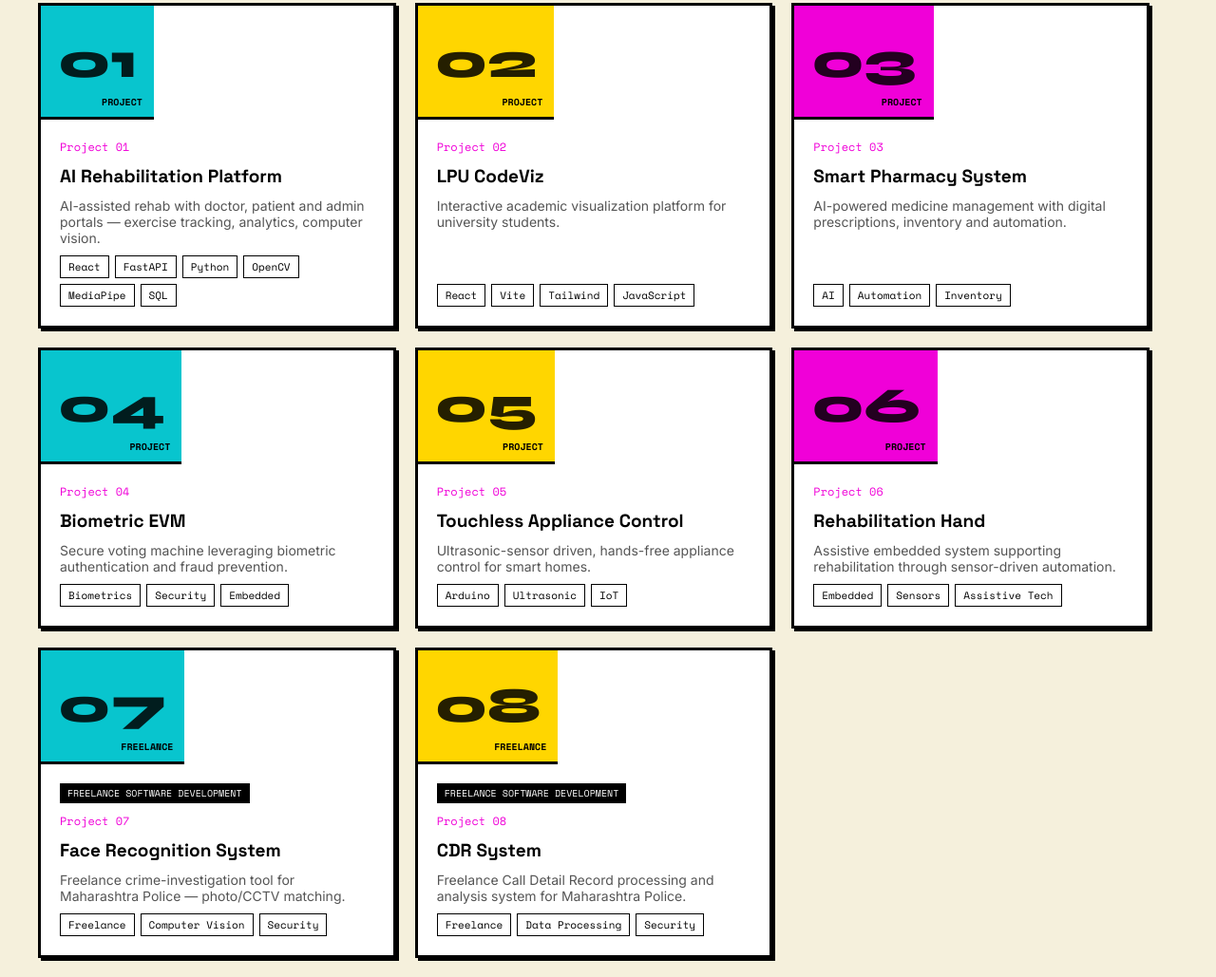
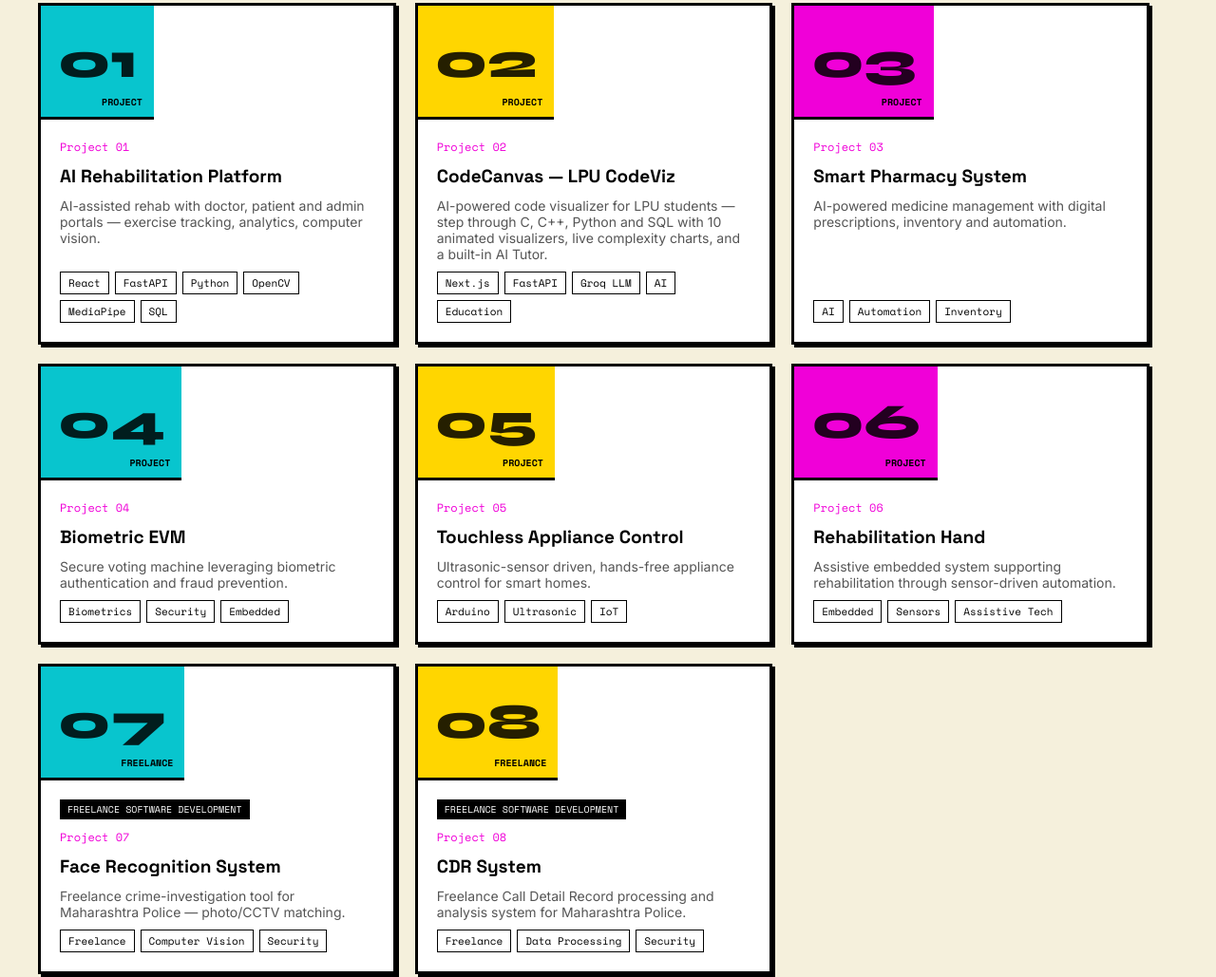
Before and after one commit to LTPratham/Prathamesh_Sawarkar_Portfolio, a plain HTML site: page index.html in a window 1280 px wide. Shown: the part 4018-5047 px from the top of the page at 95% size. Drawn offline with nearby package versions, Linux system fonts and the light colour scheme.

Commit message:
feat: update CodeCanvas (LPU CodeViz) with full AI/stack details + GitHub link button
- Rename title to 'CodeCanvas — LPU CodeViz'
- Update short description with AI-powered features
- Add correct tech stack: Next.js 14, FastAPI, Groq Llama-3.3-70B, Monaco Editor, etc.
- Full problem/why/approach/contribution/result from README
- Add github field linking to LTPratham/LPU-CodeViz
- Add 'View on GitHub' button to project modal for projects with github field

```diff
--- a/index.html
+++ b/index.html
@@ -1915,17 +1915,18 @@ const PROJECTS = [
   {
     slug: 'lpu-codeviz',
     num: '02',
-    title: 'LPU CodeViz',
-    short: 'Interactive academic visualization platform for university students.',
-    tags: ['React','Vite','Tailwind','JavaScript'],
+    title: 'CodeCanvas — LPU CodeViz',
+    short: 'AI-powered code visualizer for LPU students — step through C, C++, Python and SQL with 10 animated visualizers, live complexity charts, and a built-in AI Tutor.',
+    tags: ['Next.js','FastAPI','Groq LLM','AI','Education'],
     thumbColor: 'var(--yellow)',
-    problem: 'University students needed a more interactive way to visualize and engage with academic/coding concepts than static material offers.',
-    why: 'Built to make dense technical material more approachable for fellow LPU students.',
-    approach: 'A React and Vite single-page app with Tailwind for a fast, component-driven interactive visualization experience.',
-    stack: ['React','Vite','Tailwind CSS','JavaScript'],
-    contribution: 'Solo build — architecture, UI and interaction design.',
-    result: 'Live interactive visualization platform used in an academic context at LPU.',
-    flow: ['Academic Concept', 'React / Vite Frontend', 'Interactive Visualization', 'Student Understanding']
+    github: 'https://github.com/LTPratham/LPU-CodeViz',
+    problem: 'Students learning to code at LPU had no way to visually step through their own C, C++, Python or SQL programs line by line. Popular platforms like GeeksForGeeks are great but overwhelming for absolute beginners who just need to see what each line actually does in memory.',
+    why: 'When I started coding, I realised the gap between reading code and understanding its runtime behaviour. I built CodeCanvas so LPU students can see variables change, stacks pop, and sorting algorithms animate in real time — making learning intuitive rather than intimidating.',
+    approach: 'Instead of dangerously executing unknown code on a server, the platform uses AI-simulated tracing. Code is sent to a FastAPI backend which calls the Groq Llama-3.3-70B model, acting as an execution engine that returns a strict JSON array of state snapshots — one per line. The Next.js frontend feeds these into a StepController that animates transitions while an AI Tutor sidebar explains each step.',
+    stack: ['Next.js 14', 'React', 'FastAPI', 'Python', 'Groq API (Llama-3.3-70B)', 'Monaco Editor', 'Framer Motion', 'Tailwind CSS', 'Vercel', 'Railway'],
+    contribution: 'Solo end-to-end build — frontend architecture, 10 bespoke visualizer components (Arrays, Sorting, Stacks, Queues, Linked Lists, Binary Trees, Graphs, Recursion, SQL, Variable Boards), FastAPI backend, Groq LLM integration, StepController playback engine, live complexity SVG charts, vector SVG export, and one-click base64 URL sharing.',
+    result: 'Live on Vercel (frontend) and Railway (backend). Pre-loaded with 20+ examples aligned to LPU CS syllabi (C, Python, DBMS, Java, HTML). Features an interactive graph creator, real-time complexity profiler, SVG export, one-click sharing, and a built-in AI Tutor chat.',
+    flow: ['User Code (C / C++ / Python / SQL)', 'FastAPI Backend', 'Groq Llama-3.3-70B', 'JSON State Snapshots', '10 Animated Visualizers', 'AI Tutor Sidebar']
   },
   {
     slug: 'smart-pharmacy-system',
@@ -2194,6 +2195,7 @@ function renderProject(p){
       <div class="modal-section"><h4>Tech Stack</h4><div class="modal-tags">${p.stack.map(t=>`<span class="tag">${t}</span>`).join('')}</div></div>
       <div class="modal-section"><h4>My Contribution</h4><p>${p.contribution}</p></div>
       <div class="modal-section" style="margin-bottom:0;"><h4>Result / Current State</h4><p>${p.result}</p></div>
+      ${p.github ? `<div style="margin-top:20px;"><a href="${p.github}" target="_blank" rel="noopener" class="btn btn-black" style="display:inline-flex;align-items:center;gap:8px;text-decoration:none;font-family:var(--font-mono);font-size:13px;">View on GitHub &rarr;</a></div>` : ''}
     </div>
   `;
 }
```
